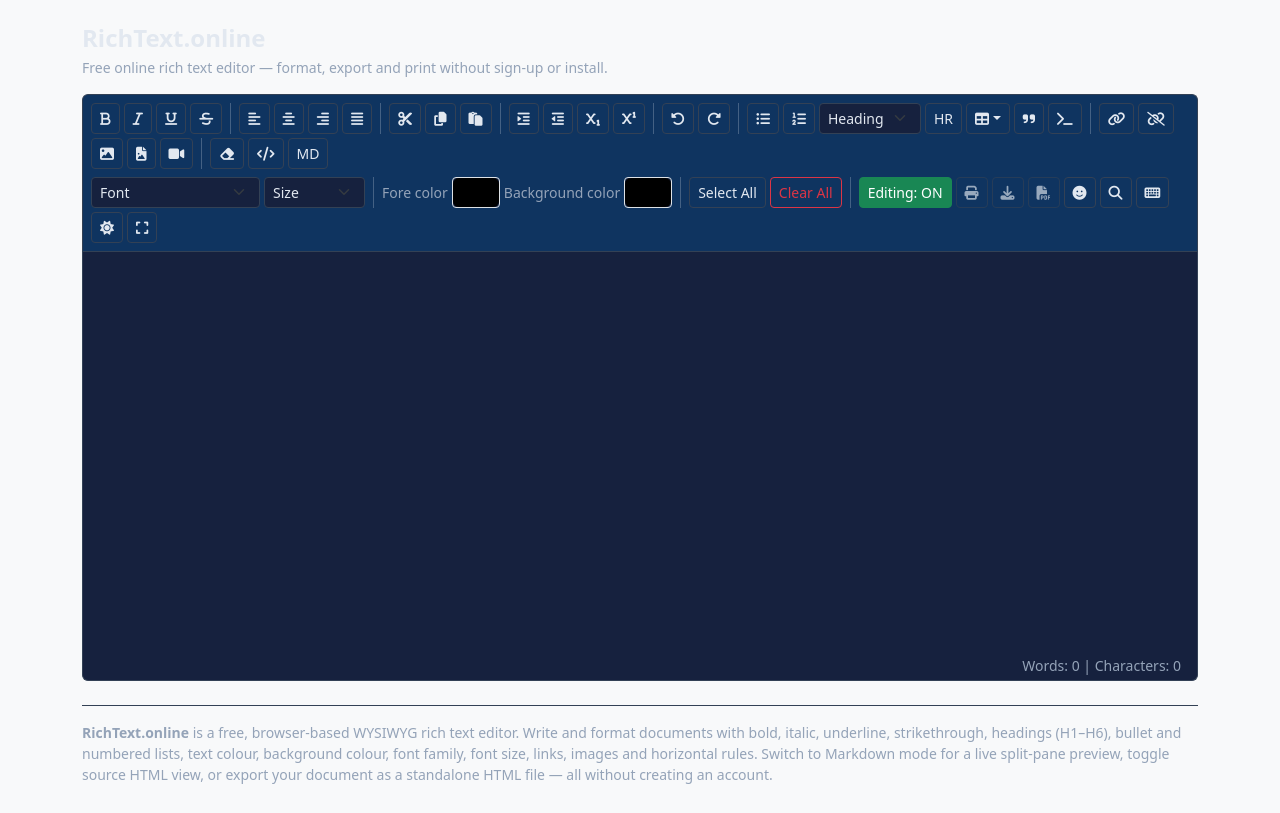
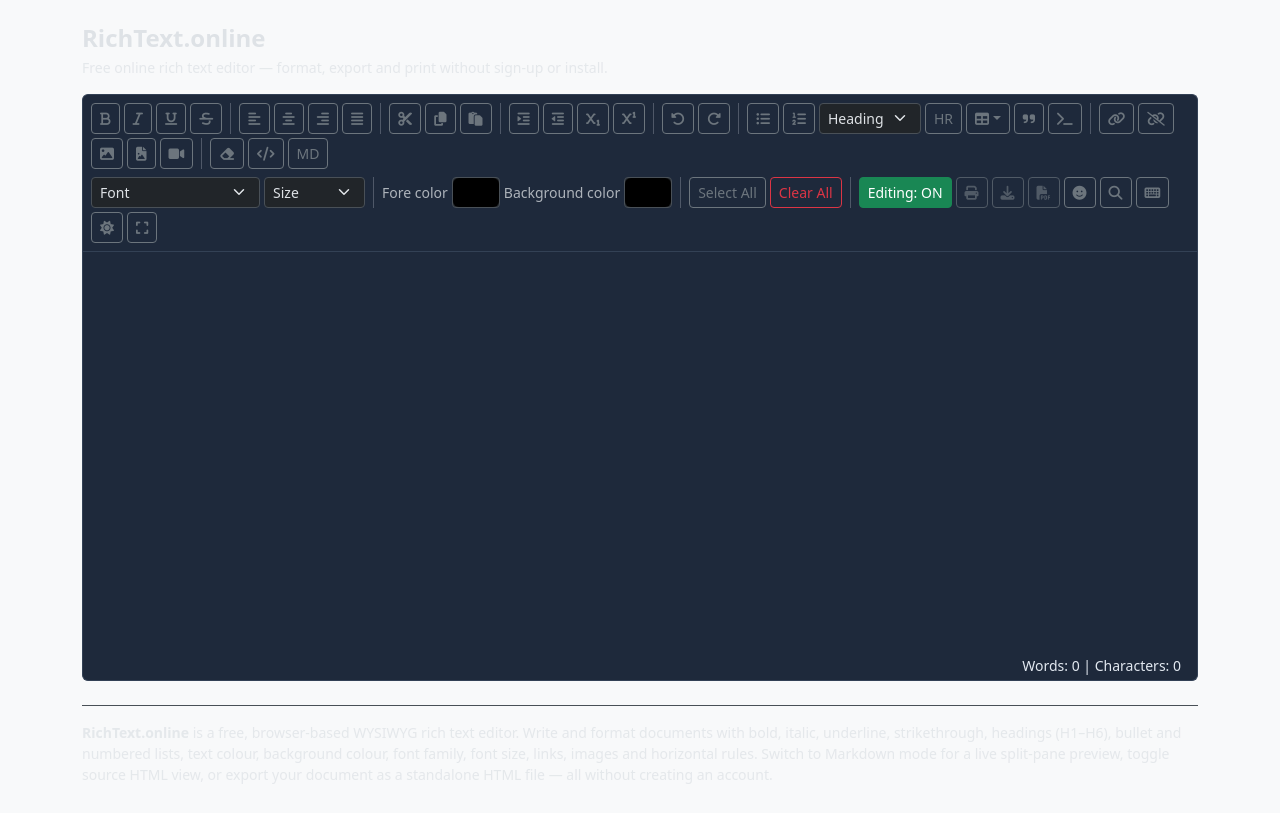
Before and after one commit to souravkhoso1/wysiwyg-editor, a website: page index.html in a window 1280 px wide. Both pictures are taken after a click on the button 105 px from the left and 227 px from the top of the page. Drawn offline with nearby package versions, Linux system fonts and the light colour scheme.

Commit message:
Fix dark mode to cover entire page using Bootstrap data-bs-theme
Bootstrap 5.3's data-bs-theme=dark is now set on <html>, which
automatically themes buttons, dropdowns, forms, modals, and bg-light
panels. CSS rules targeting [data-bs-theme=dark] override the
remaining bg-white surfaces (toolbar, editor, counter).

```diff
--- a/editor.js
+++ b/editor.js
@@ -418,6 +418,7 @@ var isDarkMode = false;
 
 function toggleDarkMode() {
 	isDarkMode = !isDarkMode;
+	document.documentElement.setAttribute('data-bs-theme', isDarkMode ? 'dark' : 'light');
 	document.body.classList.toggle('dark-mode', isDarkMode);
 	var btn = document.getElementById('btn-dark-mode');
 	if (btn) {
--- a/styles.css
+++ b/styles.css
@@ -1,62 +1,12 @@
-:root {
-	--bg-page:    #f8f9fa;
-	--bg-surface: #ffffff;
-	--bg-bar:     #ffffff;
-	--border:     #dee2e6;
-	--text:       #212529;
-	--text-muted: #6c757d;
-}
-
-body.dark-mode {
-	--bg-page:    #1a1a2e;
-	--bg-surface: #16213e;
-	--bg-bar:     #0f3460;
-	--border:     #334155;
-	--text:       #e2e8f0;
-	--text-muted: #94a3b8;
-}
-
-body {
-	background-color: var(--bg-page) !important;
-	color: var(--text);
-}
-
-body.dark-mode #toolbar,
-body.dark-mode #url-bar > div,
-body.dark-mode #find-replace-bar > div {
-	background-color: var(--bg-bar) !important;
-	border-color: var(--border) !important;
-}
-
-body.dark-mode #toolbar .btn-outline-secondary {
-	color: var(--text);
-	border-color: var(--border);
-}
-
-body.dark-mode #toolbar .btn-outline-secondary:hover {
-	background-color: var(--border);
-}
-
-body.dark-mode #editor,
-body.dark-mode #editor-counter {
-	background-color: var(--bg-surface) !important;
-	border-color: var(--border) !important;
-	color: var(--text);
-}
-
-body.dark-mode .form-control,
-body.dark-mode .form-select {
-	background-color: var(--bg-surface);
-	border-color: var(--border);
-	color: var(--text);
-}
-
-body.dark-mode .text-muted {
-	color: var(--text-muted) !important;
-}
-
-body.dark-mode footer {
-	border-color: var(--border) !important;
+/* Dark mode — Bootstrap 5.3 handles most components via data-bs-theme="dark".
+   We only need to override bg-white surfaces and the contenteditable editor. */
+[data-bs-theme="dark"] #toolbar,
+[data-bs-theme="dark"] #editor,
+[data-bs-theme="dark"] #editor-counter,
+[data-bs-theme="dark"] .bg-white {
+	background-color: #1e293b !important;
+	border-color: #334155 !important;
+	color: #e2e8f0 !important;
 }
 
 #editor {
@@ -121,13 +71,13 @@ body.dark-mode footer {
 	font-weight: 600;
 }
 
-body.dark-mode #editor th {
-	background: var(--bg-bar);
+[data-bs-theme="dark"] #editor th {
+	background: #0f172a;
 }
 
-body.dark-mode #editor th,
-body.dark-mode #editor td {
-	border-color: var(--border);
+[data-bs-theme="dark"] #editor th,
+[data-bs-theme="dark"] #editor td {
+	border-color: #334155;
 }
 
 .video-embed {
```
